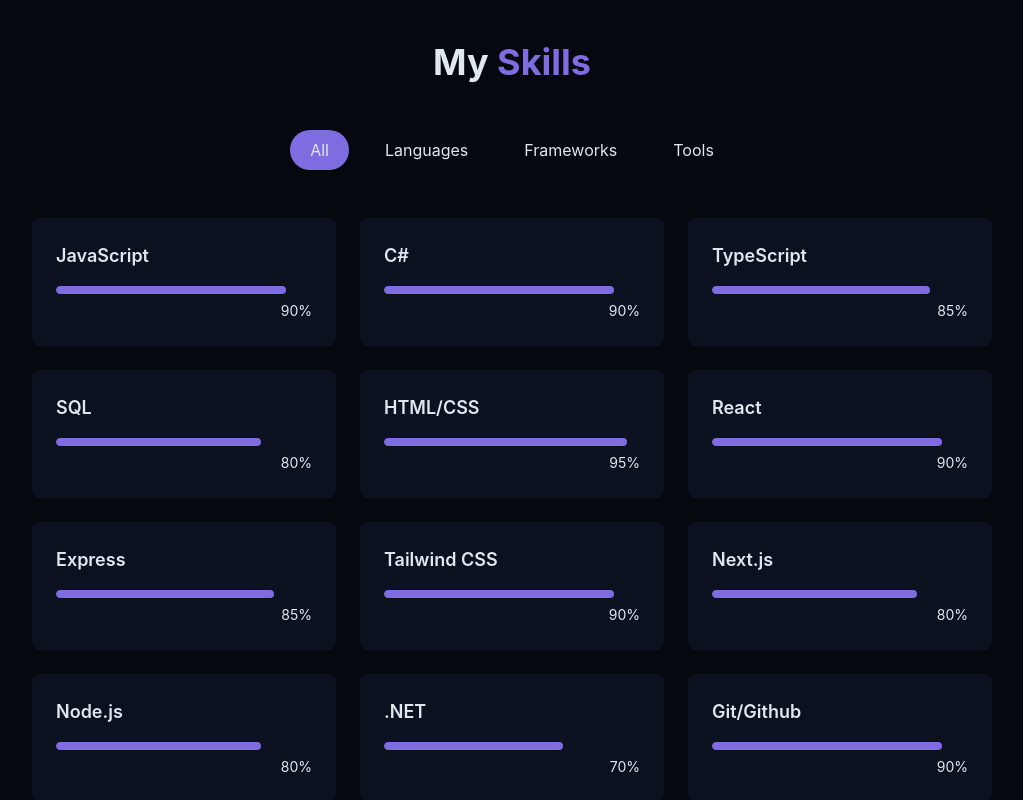
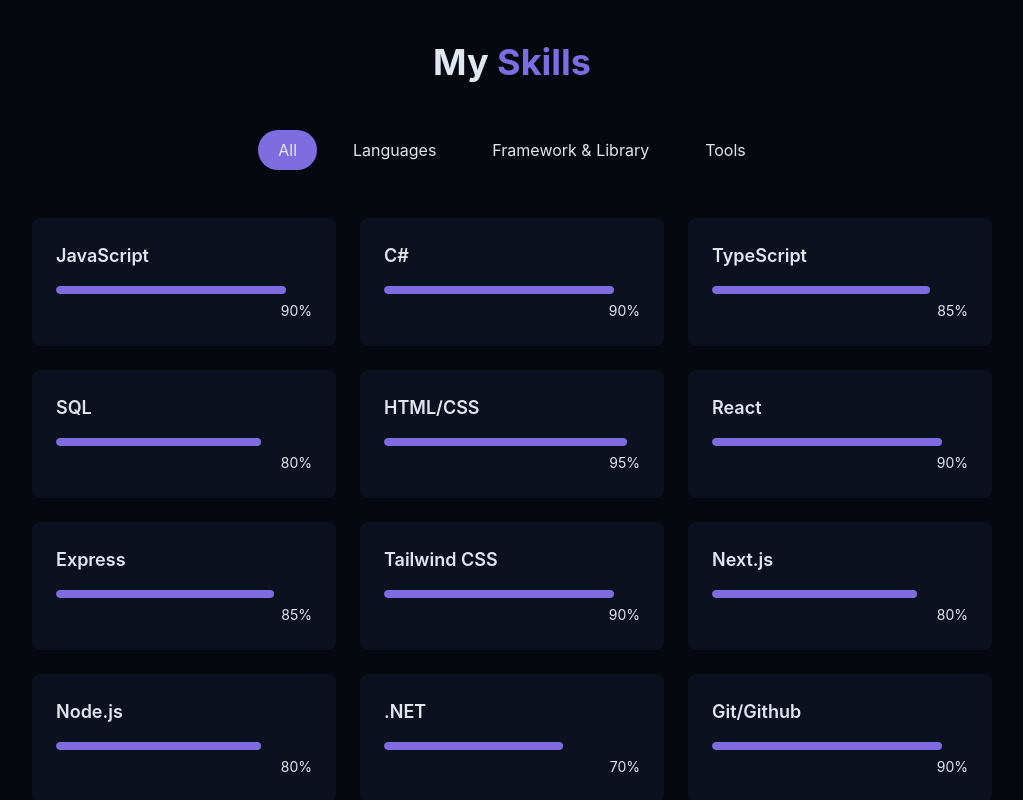
Before and after one commit to sin-n581/My-Portfolio, a React (Vite) app: page / in a window 1280 px wide. Shown: the part 1560-2360 px from the top of the page, without its empty margins (128-1151 px from the left). Built offline with nearby package versions, Linux system fonts and the light colour scheme.

Commit message:
Footer added

```diff
--- a/src/components/ContactSection.tsx
+++ b/src/components/ContactSection.tsx
@@ -3,6 +3,7 @@
 import { cn } from  "../lib/utils";
 
 export const ContactSection = () => {
+
     return (
     <section
     id="contact"
--- /dev/null
+++ b/src/components/Footer.tsx
@@ -0,0 +1,11 @@
+import { ArrowUp } from "lucide-react"
+
+export const Footer = () => {
+    return <footer className="py-12 px-4 bg-primary/10 transit relative border-t border-border mt-12 pt-8 flex flex-wrap justify-between">
+        <p className="text-sm text-muted-foreground">
+            &copy; {new Date().getFullYear()} Sinan Sacan. All rights reserved.
+            </p>
+
+        <a href="#hero" className="p-2 rounded-full bg-card hover:bg-primary/20 text-primary transition-colors"> <ArrowUp /> </a>
+    </footer>
+}
--- a/src/components/SkillsSection.tsx
+++ b/src/components/SkillsSection.tsx
@@ -8,12 +8,12 @@
     { name: "SQL", level:80, category: "languages" },
     { name: "HTML/CSS", level:95, category: "languages" },
 
-    { name: "React", level:90, category: "frameworks" },
-    { name: "Express", level:85, category: "frameworks" },
-    { name: "Tailwind CSS", level:90, category: "frameworks" },
-    { name: "Next.js", level:80, category: "frameworks" },
-    { name: "Node.js", level:80, category: "frameworks" },
-    { name: ".NET", level:70, category: "frameworks" },
+    { name: "React", level:90, category: "framework & library" },
+    { name: "Express", level:85, category: "framework & library" },
+    { name: "Tailwind CSS", level:90, category: "framework & library" },
+    { name: "Next.js", level:80, category: "framework & library" },
+    { name: "Node.js", level:80, category: "framework & library" },
+    { name: ".NET", level:70, category: "framework & library" },
 
     { name: "Git/Github", level:90, category: "tools" },
     { name: "Figma", level:70, category: "tools" },
@@ -22,7 +22,7 @@
 
     ];
 
-const categories =["all","languages","frameworks","tools"];
+const categories =["all","languages","framework & library","tools"];
 
 
 
--- a/src/pages/Home.tsx
+++ b/src/pages/Home.tsx
@@ -6,6 +6,7 @@
 import { SkillsSection } from "../components/SkillsSection";
 import { ProjectsSection } from "../components/ProjectsSection";
 import { ContactSection } from "../components/ContactSection";
+import { Footer } from "../components/Footer";
 
 export const Home = () => {
   return <div className ="min-h-screen bg-background text-foreground overflow-x-hidden">
@@ -29,6 +30,7 @@
       </main>
 
     {/* Footer */}
+    <Footer />
 
      </div>;
 };
```
